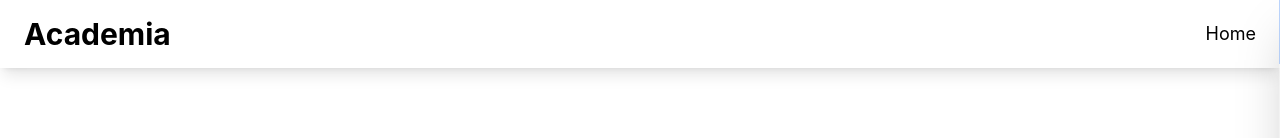
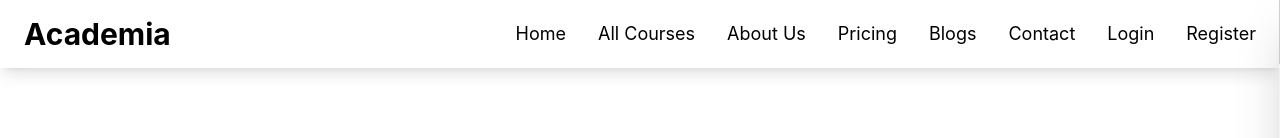
Before and after one commit to YashPuniwala/academic-course-main, a React (Create React App) app: page /register in a window 1280 px wide. Shown: the top 138 px of the page. Built offline with nearby package versions, Linux system fonts and the light colour scheme; no server answers.

Commit message:
added video on courses and made hamburger menu responsive

```diff
--- a/src/components/chatBot/chatBot.jsx
+++ b/src/components/chatBot/chatBot.jsx
@@ -14,6 +14,7 @@ import {
   FaTimes,
   FaComment,
 } from "react-icons/fa";
+import {Link} from "react-router-dom"
 
 const ChatBot = () => {
   const [messages, setMessages] = useState([
@@ -37,49 +38,49 @@ const ChatBot = () => {
       title: "Enhancing Adobe Photoshop CC 2020 Skills",
       link: "/courses",
       icon: <FaImage />,
-      video: "https://www.example.com/photoshop.mp4",
+      video: "https://videos.pexels.com/video-files/854918/854918-sd_640_360_30fps.mp4",
     },
     {
       title: "HTML, CSS, and Javascript for Web Developers",
       link: "/courses",
       icon: <FaChalkboardTeacher />,
-      video: "https://www.example.com/web-development.mp4",
+      video: "https://videos.pexels.com/video-files/3116737/3116737-sd_640_360_25fps.mp4",
     },
     {
       title: "Mastering Python for Data Science",
       link: "/courses",
       icon: <FaPython />,
-      video: "https://www.example.com/python-data-science.mp4",
+      video: "https://videos.pexels.com/video-files/7944931/7944931-sd_960_506_25fps.mp4",
     },
     {
       title: "Complete Digital Marketing Strategy",
       link: "/courses",
       icon: <FaBullhorn />,
-      video: "https://www.example.com/digital-marketing.mp4",
+      video: "https://videos.pexels.com/video-files/8036702/8036702-sd_960_506_25fps.mp4",
     },
     {
       title: "Advanced Machine Learning Algorithms",
       link: "/courses",
       icon: <FaBrain />,
-      video: "https://www.example.com/machine-learning.mp4",
+      video: "https://videos.pexels.com/video-files/8731997/8731997-sd_960_506_25fps.mp4",
     },
     {
       title: "Mobile App Development with React Native",
       link: "/courses",
       icon: <FaMobileAlt />,
-      video: "https://www.example.com/react-native.mp4",
+      video: "https://videos.pexels.com/video-files/4836402/4836402-sd_640_360_25fps.mp4",
     },
     {
       title: "UI/UX Design Fundamentals",
       link: "/courses",
       icon: <FaPencilRuler />,
-      video: "https://www.example.com/ui-ux-design.mp4",
+      video: "https://videos.pexels.com/video-files/4836402/4836402-sd_640_360_25fps.mp4",
     },
     {
       title: "Introduction to Cloud Computing",
       link: "/courses",
       icon: <FaCloud />,
-      video: "https://www.example.com/cloud-computing.mp4",
+      video: "https://videos.pexels.com/video-files/4836402/4836402-sd_640_360_25fps.mp4",
     },
   ];
 
@@ -132,14 +133,14 @@ const handleSend = () => {
                 <h3 className="font-semibold text-gray-800">{result.item.title}</h3>
               </div>
 
-              <a
-                href={result.item.link}
+              <Link
+                to={result.item.link}
                 className="bg-blue-500 text-white px-3 py-1 rounded-full text-sm
                   hover:bg-blue-600 transition-colors flex items-center space-x-1"
                 rel="noopener noreferrer"
               >
                 <span>Learn More</span>
-              </a>
+              </Link>
             </div>
 
             {/* Course Video */}
--- a/src/components/coursesComponents/getAllCourses.jsx
+++ b/src/components/coursesComponents/getAllCourses.jsx
@@ -34,7 +34,7 @@ const courses = [
     price: "$200 All Course / $25 per month",
     enrollLink: "ENROLL NOW !",
     icon: <FaImage />,
-    video: "https://videos.pexels.com/video-files/854106/854106-hd_1920_1080_30fps.mp4",
+    video: "https://videos.pexels.com/video-files/854918/854918-sd_640_360_30fps.mp4",
   },
   {
     title: "HTML, CSS, and Javascript for Web Developers",
@@ -45,7 +45,7 @@ const courses = [
     price: "$50 All Course / $5 per month",
     enrollLink: "ENROLL NOW !",
     icon: <FaChalkboardTeacher />,
-    video: "https://videos.pexels.com/video-files/2169548/2169548-hd_1920_1080_25fps.mp4",
+    video: "https://videos.pexels.com/video-files/3116737/3116737-sd_640_360_25fps.mp4",
   },
   {
     title: "Mastering Python for Data Science",
@@ -56,7 +56,7 @@ const courses = [
     price: "$150 All Course / $20 per month",
     enrollLink: "ENROLL NOW !",
     icon: <FaPython />,
-    video: "https://videos.pexels.com/video-files/3862130/3862130-hd_1920_1080_25fps.mp4",
+    video: "https://videos.pexels.com/video-files/7944931/7944931-sd_960_506_25fps.mp4",
   },
   {
     title: "Complete Digital Marketing Strategy",
@@ -67,7 +67,7 @@ const courses = [
     price: "$180 All Course / $18 per month",
     enrollLink: "ENROLL NOW !",
     icon: <FaBullhorn />,
-    video: "https://videos.pexels.com/video-files/1595476/1595476-hd_1920_1080_25fps.mp4",
+    video: "https://videos.pexels.com/video-files/8036702/8036702-sd_960_506_25fps.mp4",
   },
   {
     title: "Advanced Machine Learning Algorithms",
@@ -78,7 +78,7 @@ const courses = [
     price: "$250 All Course / $30 per month",
     enrollLink: "ENROLL NOW !",
     icon: <FaBrain />,
-    video: "https://videos.pexels.com/video-files/4348266/4348266-hd_1920_1080_25fps.mp4",
+    video: "https://videos.pexels.com/video-files/8731997/8731997-sd_960_506_25fps.mp4",
   },
   {
     title: "Mobile App Development with React Native",
@@ -89,7 +89,7 @@ const courses = [
     price: "$120 All Course / $15 per month",
     enrollLink: "ENROLL NOW !",
     icon: <FaMobileAlt />,
-    video: "https://videos.pexels.com/video-files/5426403/5426403-hd_1920_1080_25fps.mp4",
+    video: "https://videos.pexels.com/video-files/4836402/4836402-sd_640_360_25fps.mp4",
   },
   {
     title: "UI/UX Design Fundamentals",
@@ -100,7 +100,7 @@ const courses = [
     price: "$90 All Course / $12 per month",
     enrollLink: "ENROLL NOW !",
     icon: <FaPencilRuler />,
-    video: "https://videos.pexels.com/video-files/5877260/5877260-hd_1920_1080_25fps.mp4",
+    video: "https://videos.pexels.com/video-files/4836402/4836402-sd_640_360_25fps.mp4",
   },
   {
     title: "Introduction to Cloud Computing",
@@ -111,7 +111,7 @@ const courses = [
     price: "$160 All Course / $20 per month",
     enrollLink: "ENROLL NOW !",
     icon: <FaCloud />,
-    video: "https://videos.pexels.com/video-files/7241347/7241347-hd_1920_1080_25fps.mp4",
+    video: "https://videos.pexels.com/video-files/4836402/4836402-sd_640_360_25fps.mp4",
   },
 ];
 
--- a/src/components/navbar.jsx
+++ b/src/components/navbar.jsx
@@ -6,37 +6,26 @@ import { motion, AnimatePresence } from "framer-motion";
 
 const Navbar = () => {
   const [isMenuOpen, setIsMenuOpen] = useState(false);
+  const { currentUser } = useAuth();
+  const navigate = useNavigate();
+  const location = useLocation();
 
   const toggleMenu = () => {
-    setIsMenuOpen(!isMenuOpen);
+    setIsMenuOpen((prev) => !prev);
   };
-
-  const { currentUser } = useAuth();
-  const { userLoggedIn } = useAuth();
-
-  const navigate = useNavigate();
-  const location = useLocation();
 
   const isLoginOrRegister =
     location.pathname === "/login" || location.pathname === "/register";
 
   const menuVariants = {
-    hidden: {
-      x: "100%", // Slide from the right
-    },
+    hidden: { x: "100%" },
     visible: {
       x: 0,
-      transition: {
-        type: "spring",
-        stiffness: 80,
-      },
+      transition: { type: "spring", stiffness: 80 },
     },
     exit: {
       x: "100%",
-      transition: {
-        type: "spring",
-        stiffness: 80,
-      },
+      transition: { type: "spring", stiffness: 80 },
     },
   };
 
@@ -60,7 +49,7 @@ const Navbar = () => {
           Academia
         </h1>
 
-        {/* Hamburger Menu (visible on small screens) */}
+        {/* Hamburger Menu */}
         <div className="lg:hidden">
           <button
             className={`${
@@ -95,18 +84,12 @@ const Navbar = () => {
               exit="exit"
               variants={menuVariants}
               style={{
-                position: "fixed",
-                top: 0,
-                left: 0,
-                width: "100%",
-                height: "100%",
                 display: "flex",
                 alignItems: "center",
                 justifyContent: "center",
               }}
             >
               <div className="relative w-full h-full">
-                {/* Close Button */}
                 <div className="absolute top-6 right-6">
                   <button
                     className="text-white text-3xl"
@@ -116,7 +99,6 @@ const Navbar = () => {
                   </button>
                 </div>
 
-                {/* Mobile Menu Navigation */}
                 <nav className="flex flex-col items-center justify-center h-full space-y-6">
                   <Link
                     to="/"
@@ -160,7 +142,7 @@ const Navbar = () => {
                   >
                     Contact
                   </Link>
-                  {userLoggedIn ? (
+                  {currentUser ? (
                     <button
                       onClick={() => {
                         doSignOut().then(() => {
@@ -201,12 +183,84 @@ const Navbar = () => {
           <Link
             to="/"
             className={`${
-              isLoginOrRegister ? "text-black hover:text-black" : "text-white"
-            } hover:text-teal-200 text-lg py-2 lg:py-0`}
+              isLoginOrRegister ? "text-black" : "text-white"
+            } hover:text-teal-200 text-lg`}
           >
             Home
           </Link>
-          {/* Add other links similarly */}
+          <Link
+            to="/courses"
+            className={`${
+              isLoginOrRegister ? "text-black" : "text-white"
+            } hover:text-teal-200 text-lg`}
+          >
+            All Courses
+          </Link>
+          <Link
+            to="/aboutUs"
+            className={`${
+              isLoginOrRegister ? "text-black" : "text-white"
+            } hover:text-teal-200 text-lg`}
+          >
+            About Us
+          </Link>
+          <Link
+            to="/pricing"
+            className={`${
+              isLoginOrRegister ? "text-black" : "text-white"
+            } hover:text-teal-200 text-lg`}
+          >
+            Pricing
+          </Link>
+          <Link
+            to="/blogs"
+            className={`${
+              isLoginOrRegister ? "text-black" : "text-white"
+            } hover:text-teal-200 text-lg`}
+          >
+            Blogs
+          </Link>
+          <Link
+            to="/contactUs"
+            className={`${
+              isLoginOrRegister ? "text-black" : "text-white"
+            } hover:text-teal-200 text-lg`}
+          >
+            Contact
+          </Link>
+          {currentUser ? (
+            <button
+              onClick={() => {
+                doSignOut().then(() => {
+                  navigate("/login");
+                });
+              }}
+              className={`${
+                isLoginOrRegister ? "text-black" : "text-white"
+              } hover:text-teal-200 text-lg`}
+            >
+              Logout
+            </button>
+          ) : (
+            <>
+              <Link
+                className={`${
+                  isLoginOrRegister ? "text-black" : "text-white"
+                } hover:text-teal-200 text-lg`}
+                to={"/login"}
+              >
+                Login
+              </Link>
+              <Link
+                className={`${
+                  isLoginOrRegister ? "text-black" : "text-white"
+                } hover:text-teal-200 text-lg`}
+                to={"/register"}
+              >
+                Register
+              </Link>
+            </>
+          )}
         </nav>
       </div>
     </header>
```
